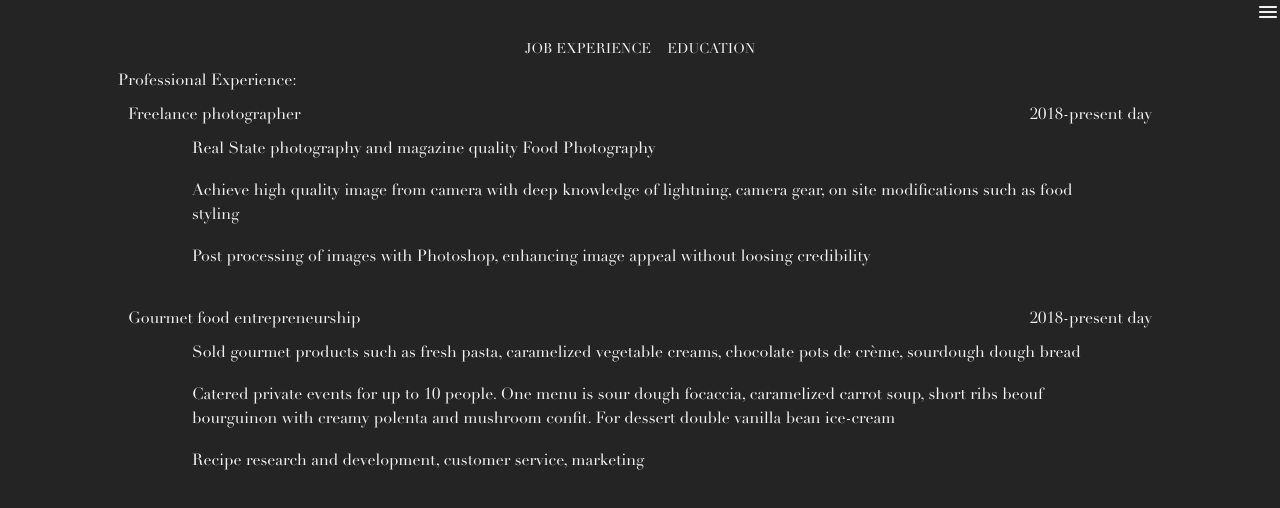
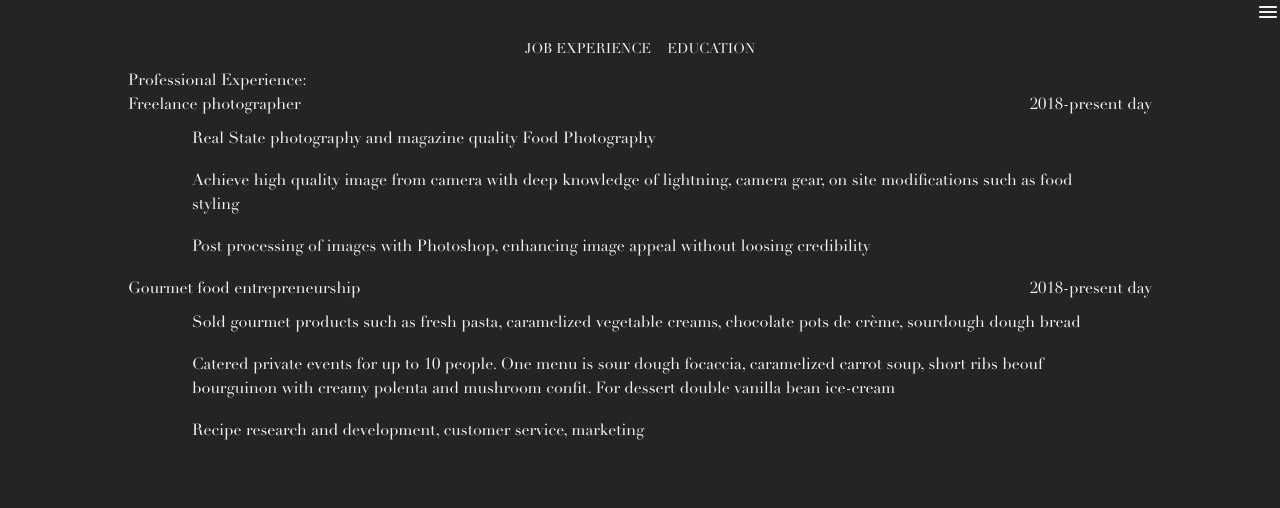
Before and after one commit to cookingnoob/portafolio-AC, a React (Vite) app: page /cv in a window 1280 px wide. Shown: the top 508 px of the page. Built offline with nearby package versions, Linux system fonts and the light colour scheme.

Commit message:
fix style for cv where it created a y scroll but losing background color

```diff
--- a/src/components/CVCards.jsx
+++ b/src/components/CVCards.jsx
@@ -3,7 +3,7 @@ import React from 'react'
 
 const CVCards = ({ title, date, descriptions, institution }) => {
   return (
-    <Box width={'80vw'} padding={'10px'} >
+    <Box width={'80vw'} bgcolor={'primary.dark'}>
       <Box display={'flex'} justifyContent={'space-between'}>
         <Box display={'flex'} flexDirection={'column'}>
           <Typography color={'primary'}>{title}</Typography>
--- a/src/pages/CV.jsx
+++ b/src/pages/CV.jsx
@@ -5,15 +5,15 @@ import { Circle } from '@mui/icons-material'
 import CVCards from '../components/CVCards'
 
 const CV = () => {
-  const [content, setContent] = useState('job')
+  const [content, setContent] = useState(false)
   return (
 
-    <Box display={'flex'} flexDirection={'column'} justifyContent={'center'} alignItems={'center'}>
+    <Box display={'flex'} flexDirection={'column'} justifyContent={'center'} alignItems={'center'} bgcolor={'primary.dark'}>
       <Box width={'100vw'} display={'flex'} justifyContent={'center'} alignItems={'center'}>
-        <Button onClick={() => setContent('job')}>Job Experience</Button>
-        <Button onClick={() => setContent('education')}>Education</Button>
+        <Button onClick={() => setContent(false)}>Job Experience</Button>
+        <Button onClick={() => setContent(true)}>Education</Button>
       </Box>
-      {content === 'job' ?
+      {content === false ?
         <Box >
           <Typography color={'primary'}>Professional Experience: </Typography>
           {jobExperience.map((j, i) => (
@@ -23,7 +23,7 @@ const CV = () => {
         </Box>
         : <></>}
 
-      {content === 'education' ?
+      {content === true ?
         <Box>
           <Typography color={'primary'}>Education: </Typography>
           {education.map((e, i) => (
@@ -33,7 +33,6 @@ const CV = () => {
         :
         <></>
       }
-
     </Box>
   )
 }
```
